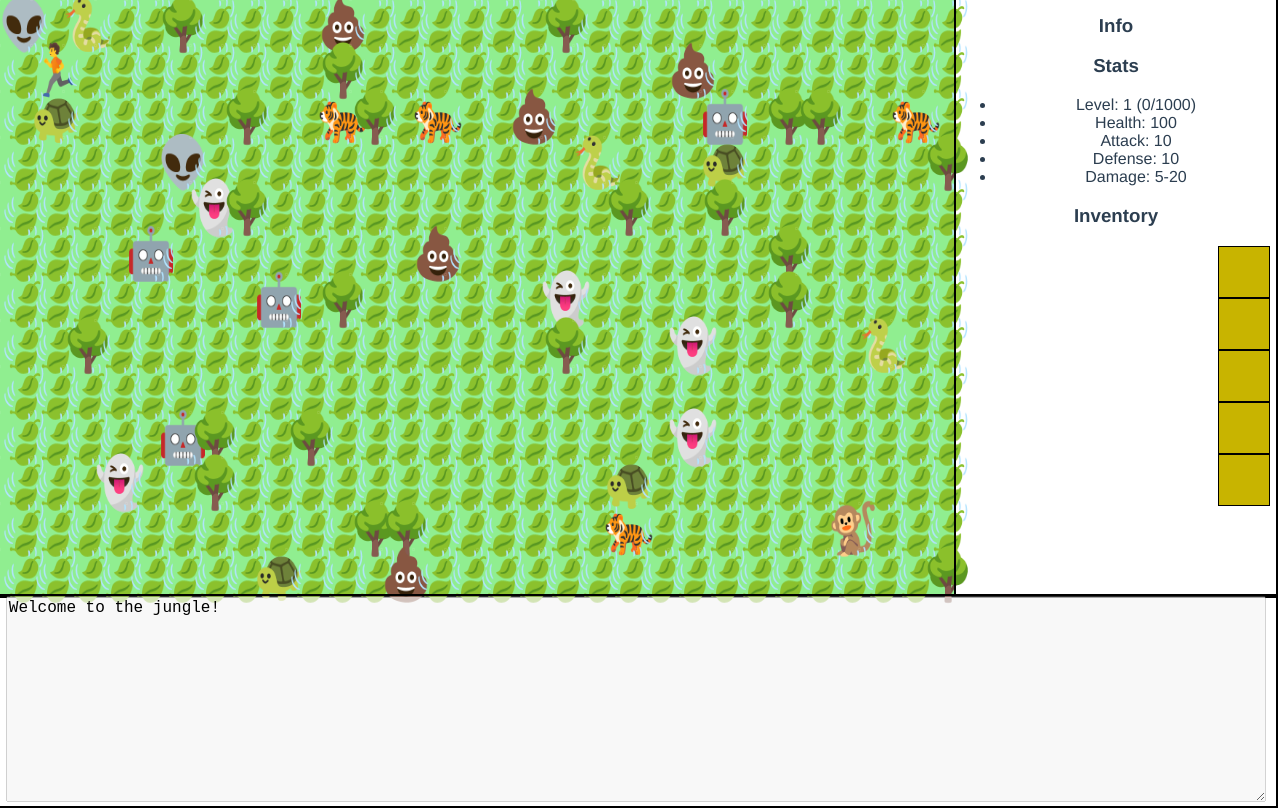
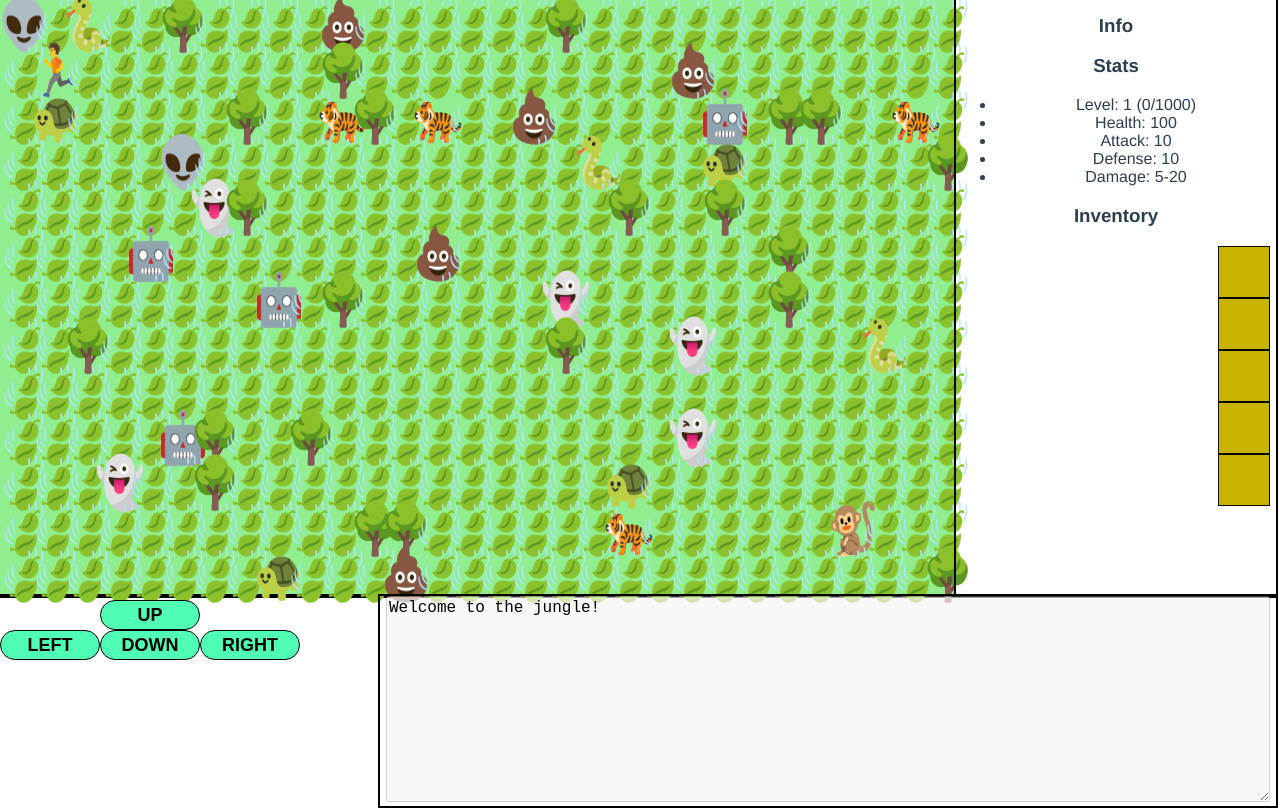
Before and after one commit to Humakt83/vue-rougelite, a Vue app: page / in a window 1280 px wide. Built offline with nearby package versions, Linux system fonts and the light colour scheme.

Commit message:
Add move buttons

```diff
--- /dev/null
+++ b/src/components/Commands.vue
@@ -0,0 +1,55 @@
+<template>
+  <div class="commands">
+      <button class="left" @click="left()">LEFT</button>
+      <button class="right" @click="right()">RIGHT</button>
+      <button class="up" @click="up()">UP</button>
+      <button class="down" @click="down()">DOWN</button>
+  </div>
+</template>
+
+<script>
+
+export default {
+  methods: {
+      left: function(event) { this.$emit('move', 'left')},
+      right: function(event) { this.$emit('move', 'right')},
+      down: function(event) { this.$emit('move', 'down')},
+      up: function(event) { this.$emit('move', 'up')},
+  }
+}
+
+</script>
+
+<!-- Add "scoped" attribute to limit CSS to this component only -->
+<style scoped lang="scss">
+  .commands button {
+    font-size: 18px;
+    border: 1px solid black;
+    border-radius: 15px;
+    width: 100px;
+    position: absolute;
+    height: 30px;
+    background-color: rgb(80, 255, 180);
+    font-weight: bolder;
+  }
+
+  .left {
+      left: 0;
+      top: 30px;
+  }
+
+  .right {
+      left: 200px;
+      top: 30px;
+  }
+
+  .down {
+      top: 30px;
+      left: 100px;
+  }
+
+  .up {
+      top: 0;
+      left: 100px;
+  }
+</style>
--- a/src/components/Main.vue
+++ b/src/components/Main.vue
@@ -5,6 +5,9 @@
     </div>
     <div class="infoArea">
       <Info :player="game.player"/>
+    </div>
+    <div class="commandsArea">
+      <Commands @move="move"></Commands>
     </div>
     <div class="logArea">
       <Log :gameLog="game.gameLog"/>
@@ -17,6 +20,7 @@ import Level from './Level';
 import Info from './info/Info';
 import Log from './Log';
 import Game from '../logic/game';
+import Commands from './Commands';
 
 const game = Game();
 
@@ -45,7 +49,11 @@ export default {
   components: {
     Level,
     Info,
-    Log
+    Log,
+    Commands
+  },
+  methods: {
+    move: (direction) => game.move(direction)
   }
 }
 
@@ -74,11 +82,18 @@ export default {
     min-height: 75%;
   }
 
-  .logArea {
+  .commandsArea {
     position: absolute;
     left: 0;
     top: 75%;
-    width: 100%;
+    width: 30%;
+  }
+
+  .logArea {
+    position: absolute;
+    left: 30%;
+    top: 75%;
+    width: 70%;
     min-height: 25%;
     border: 2px solid black;
     margin: -6px;
```
